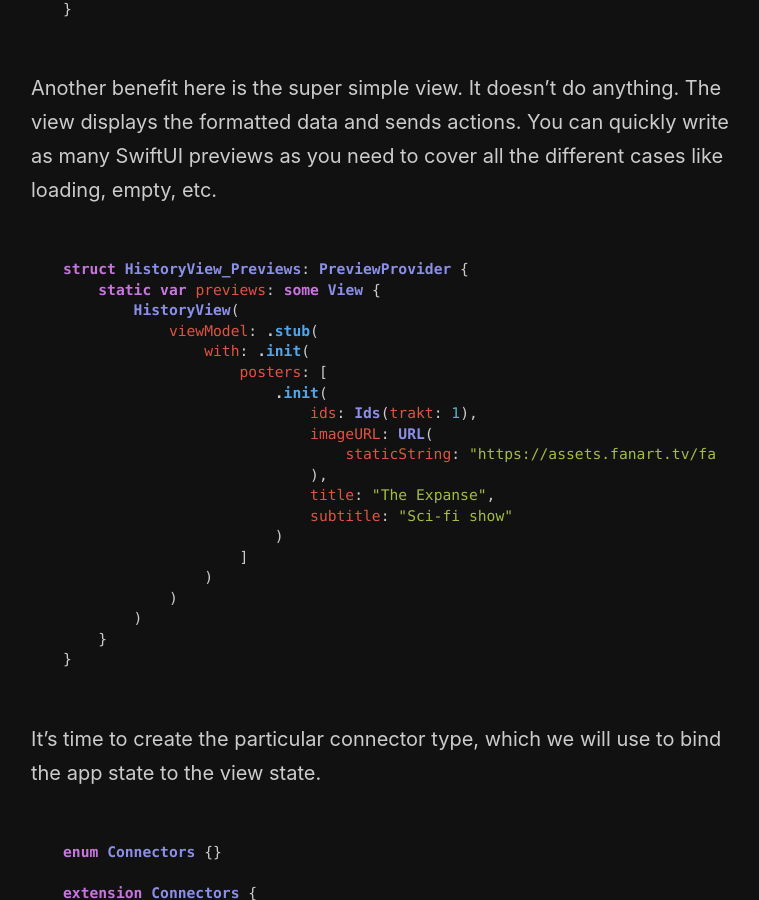
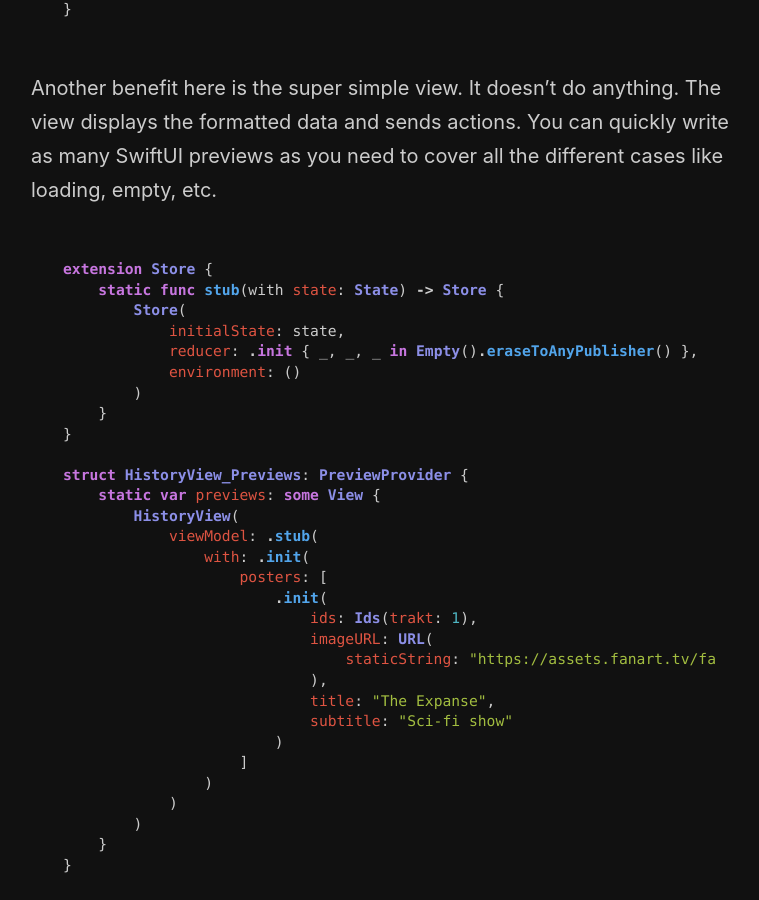
Before and after one commit to mecid/mecid.github.io, a Jekyll site: the page built from _posts/2021-02-03-redux-like-state-container-in-swiftui-part4.md, in a window 1280 px wide and 900 px high, scrolled down 4476 px. Shown: the whole window, without its empty margins (259-1018 px from the left). Built offline with Jekyll 4.4.1, drawn with Linux system fonts in a browser that asks for light colours.

Commit message:
examples in redux connectors post updated

````diff
--- a/_posts/2021-02-03-redux-like-state-container-in-swiftui-part4.md
+++ b/_posts/2021-02-03-redux-like-state-container-in-swiftui-part4.md
@@ -146,6 +146,16 @@ struct HistoryView: View {
 Another benefit here is the super simple view. It doesn't do anything. The view displays the formatted data and sends actions. You can quickly write as many SwiftUI previews as you need to cover all the different cases like loading, empty, etc.
 
 ```swift
+extension Store {
+    static func stub(with state: State) -> Store {
+        Store(
+            initialState: state,
+            reducer: .init { _, _, _ in Empty().eraseToAnyPublisher() },
+            environment: ()
+        )
+    }
+}
+
 struct HistoryView_Previews: PreviewProvider {
     static var previews: some View {
         HistoryView(
````
